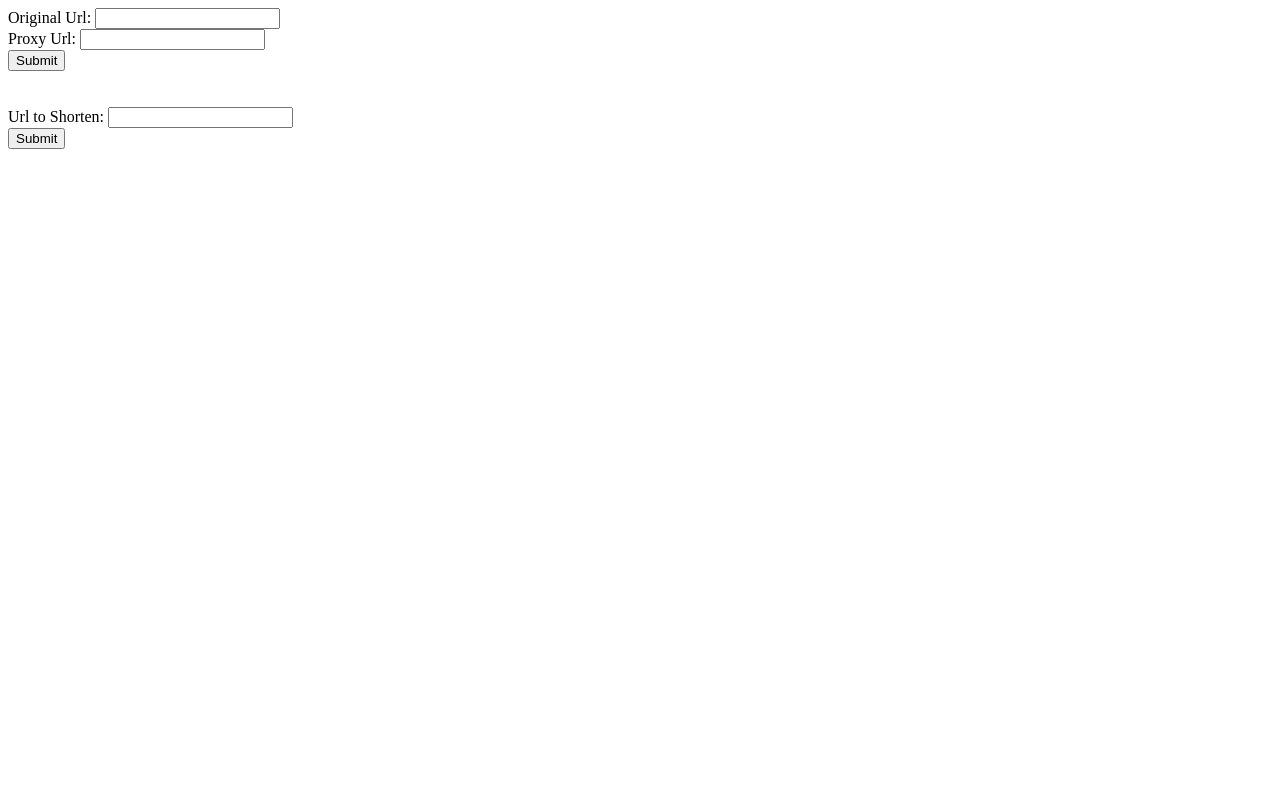
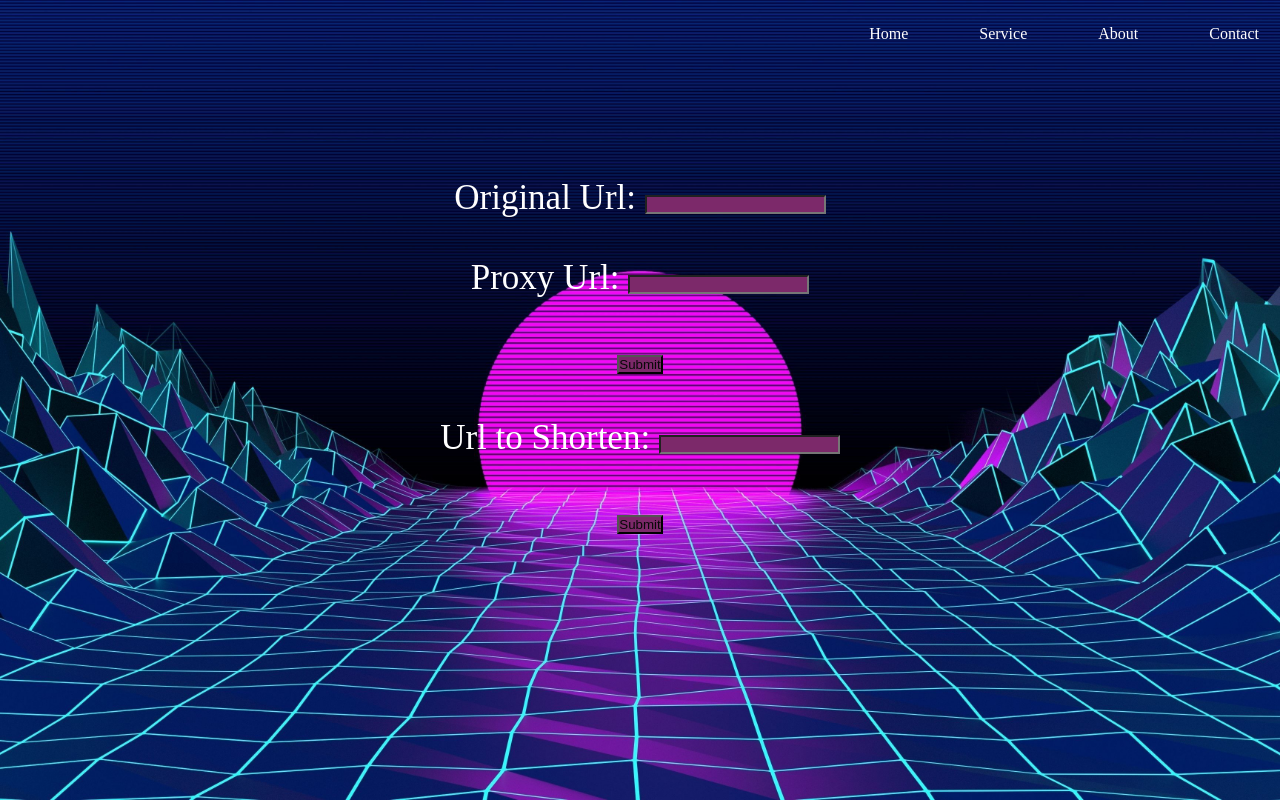
Before and after one commit to tahsina-azam/url-shortener, a website: page index.html in a window 1280 px wide. Drawn offline with Linux system fonts and the light colour scheme.

Commit message:
added cs stylesheets

```diff
--- /dev/null
+++ b/css/style.css
@@ -0,0 +1,49 @@
+*{
+    margin: 0;
+    padding: 0;
+    font-family: Century 'Franklin Gothic Medium', 'Arial Narrow', Arial, sans-serif;
+}
+body{
+   background-image: url(../crane.jpg);
+   height: 100vh;
+   background-size: cover;
+   background-position: center;
+   text-align: center;
+}
+ul{
+    float: right;
+    list-style-type: none;
+    margin-top: 25px;
+
+}
+ul li{
+    display: inline-block;
+}
+ul li a{
+     text-decoration: none;
+     color: #fff;
+     padding: 5px 20px;
+     border: 1px solid transparent;
+     transition: 0.6s ease;
+     margin-left: 25px;
+
+}
+ul li a:hover{
+   background-color: #fff;
+   color: black;
+}
+form{
+    background-position: center;
+    color:#fff;
+    display: inline-block;
+    vertical-align: middle;
+
+
+}
+input{
+    color: rgb(8, 8, 8);
+    background-color: rgb(124, 41, 106);
+}
+input:hover{
+    background-color: rgb(230, 121, 206);
+}
--- a/index.html
+++ b/index.html
@@ -4,11 +4,20 @@
     <meta charset="UTF-8">
     <meta name="viewport" content="width=device-width, initial-scale=1.0">
     <title>Document</title>
+    <link rel="stylesheet" type="text/css" href="css/style.css">
 </head>
 <body>
+    <ul>
+        <li><a href="#">Home</a></li>
+        <li><a href="#">Service</a></li>
+        <li><a href="#">About</a></li>
+        <li><a href="#">Contact</a></li>
+    </ul><br>
+    <div style="text-align: center;font-size: 35px;margin-top: 160px;">
+
     <form action="/shorten" method="POST">
-        Original Url: <input type="text" name="originalUrl"> <br>
-        Proxy Url: <input type="text" name="proxyUrl"><br>
+        Original Url: <input type="text" name="originalUrl"> <br><br>
+           Proxy Url: <input type="text" name="proxyUrl"><br><br>
         <input type="submit">
     </form>
 
@@ -16,8 +25,10 @@
     <br>
 
     <form action="/makeShort" method="POST">
-        Url to Shorten: <input type="text" name="originalUrl"><br>
+        Url to Shorten: <input type="text" name="originalUrl"><br><br>
         <input type="submit">
     </form>
+</div>
+
 </body>
 </html>
```
Also changed, not shown: crane.jpg (added), plane.jpg (added).
